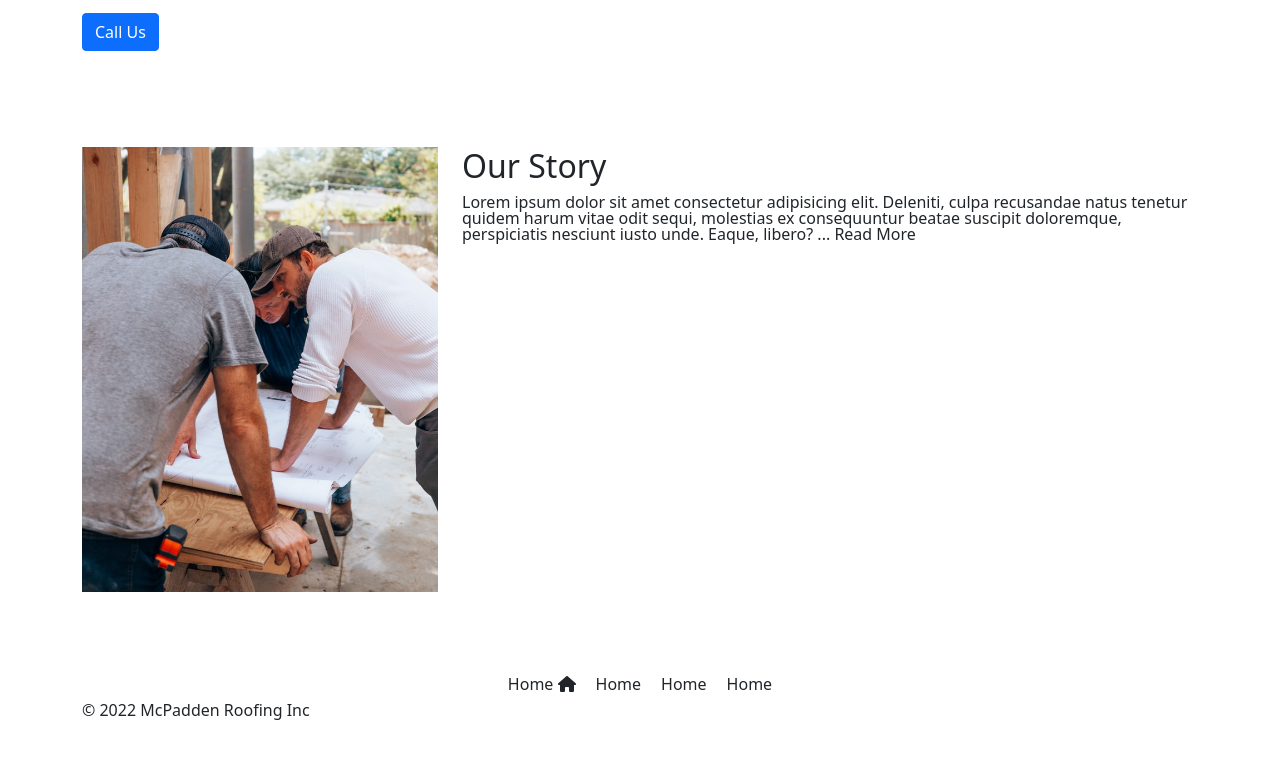
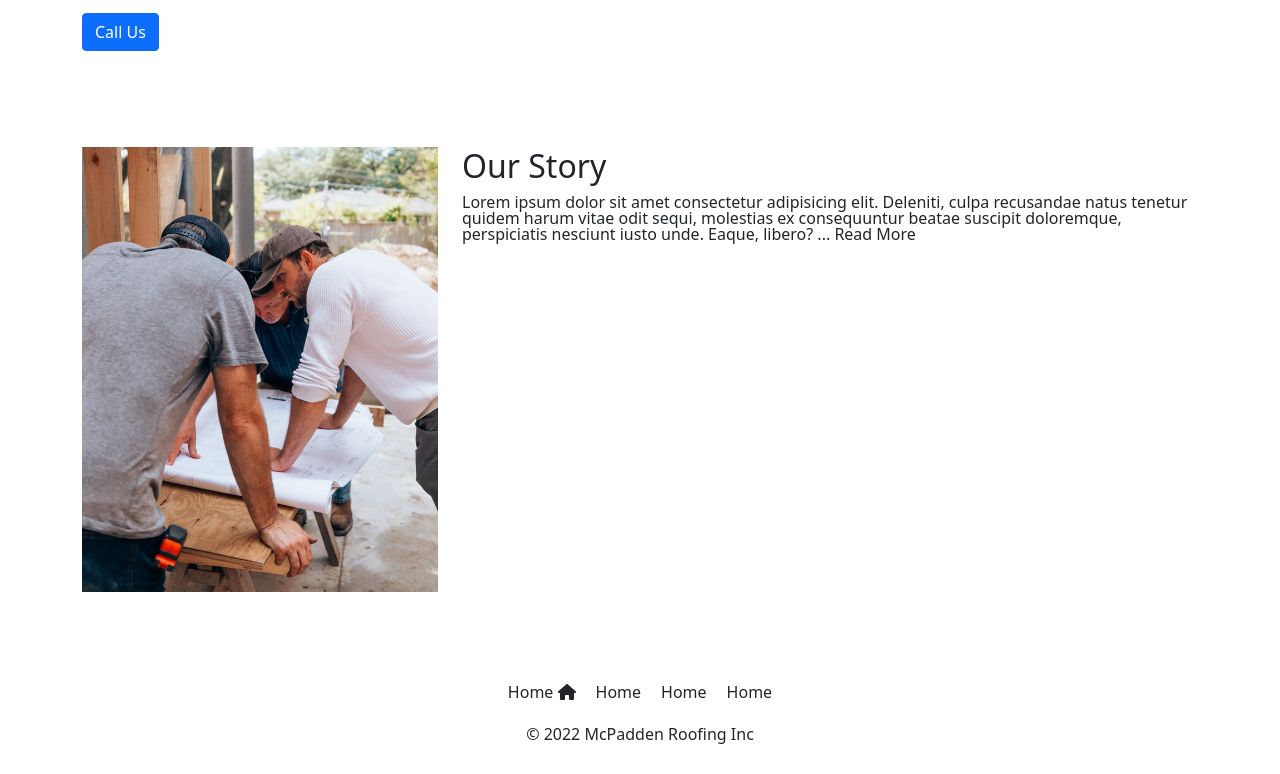
Before and after one commit to tmcfadden7/mcpadden-roofing-react-app, a React (Create React App) app: page / in a window 1280 px wide. Shown: the part 930-1704 px from the top of the page. Before the commit the page ends 1672 px from the top, so only its background shows below. Built offline with nearby package versions, Linux system fonts and the light colour scheme.

Commit message:
add padding to nav and row

```diff
--- a/src/components/Footer.js
+++ b/src/components/Footer.js
@@ -11,7 +11,7 @@ const Footer = () => {
 		<>
 			<footer className='p-4'>
 				<div className='container'>
-					<nav>
+					<nav className='p-2'>
 						<ul className='d-flex'>
 							<li>
 								<a href='#home'>
@@ -29,7 +29,7 @@ const Footer = () => {
 							</li>
 						</ul>
 					</nav>
-					<div className='row'>
+					<div className='row text-center p-2'>
 						<div className='col-12'>
 							<p>
 								&copy; 2022 <span>McPadden Roofing Inc</span>
```
